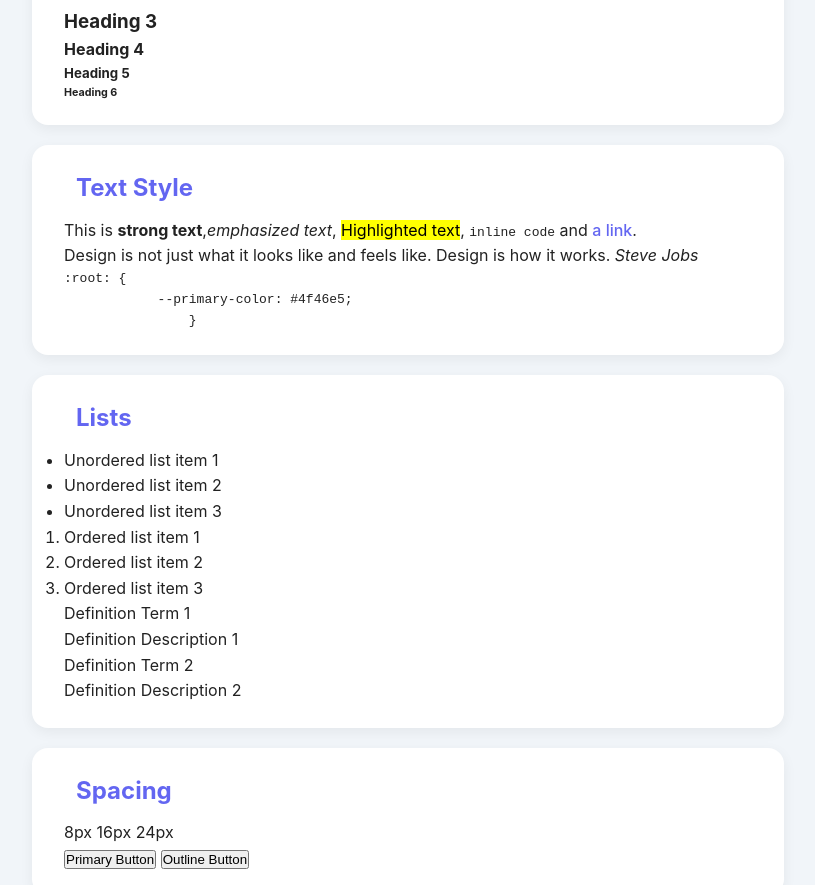
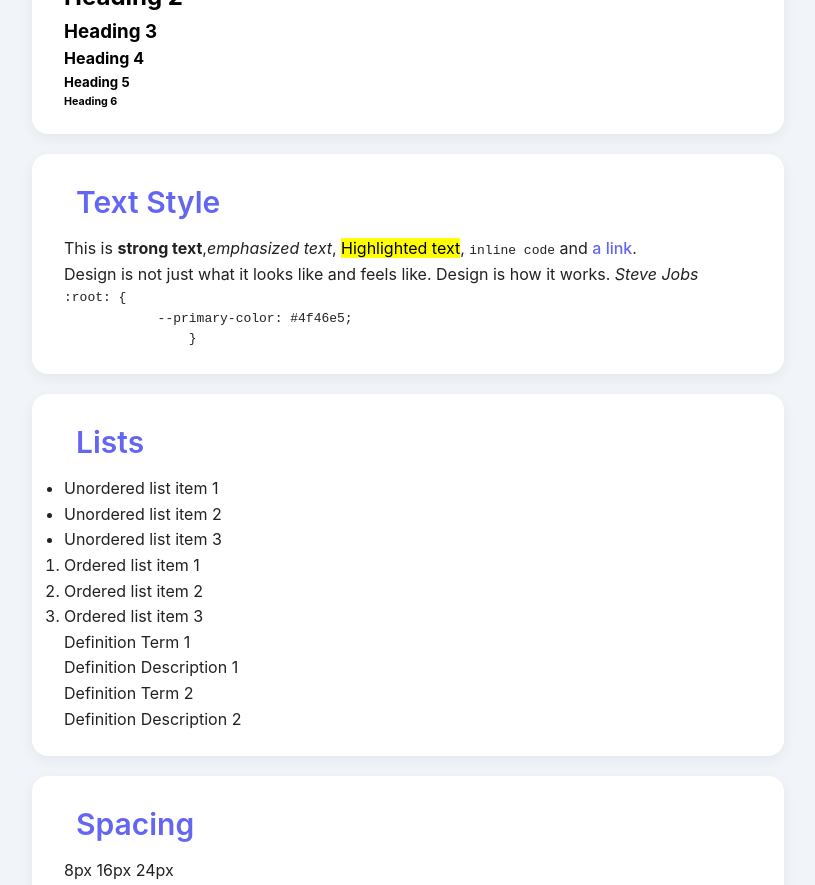
Before and after one commit to XYZ-4444/web-dev-lab-git, a plain HTML site: page LAB-1/module-2/P7/P7.html in a window 1280 px wide. Shown: the part 601-1486 px from the top of the page, without its empty margins (232-1047 px from the left). Drawn offline with Linux system fonts and the light colour scheme.

Commit message:
P7 Update

```diff
--- a/LAB-1/module-2/P7/P7.css
+++ b/LAB-1/module-2/P7/P7.css
@@ -58,11 +58,22 @@ aside:hover {
   box-shadow: 0 10px 24px rgba(0, 0, 0, 0.1);
 }
 
-h2 {
+.name{
   margin-bottom: 10px;
   color: var(--accent);
   border-left: 4 px solid var(--accent);
   padding-left: 12px;
+  font-size: 30px;
+  font-weight: 600;
+}
+#typography h1,
+#typography h2,
+#typography h3,
+#typography h4,
+#typography h5,
+#typography h6
+{
+  color:black;
 }
 
 a {
--- a/LAB-1/module-2/P7/P7.html
+++ b/LAB-1/module-2/P7/P7.html
@@ -17,7 +17,7 @@
     <main>
 
         <section id="colors">
-            <h2>Color Tokens</h2>
+            <div class="name">Color Tokens</div>
             <ul class="swatches">
                 <li class="swatch-primary">Primary</li>
                 <li class="swatch-secondary">Secondary</li>
@@ -28,7 +28,7 @@
         </section>
 
         <section id="typography">
-            <h2>Typography Scale</h2>
+            <div class="name">Typography Scale</div>
             <h1>Heading 1</h1>
             <h2>Heading 2</h2>
             <h3>Heading 3</h3>
@@ -38,7 +38,7 @@
         </section>
 
         <section id="inline-elements">
-            <h2>Text Style</h2>
+            <div class="name">Text Style</div>
             <p>This is <strong>strong text</strong>,<em>emphasized text</em>, <mark>Highlighted text</mark>,
                 <code>inline code</code> and
                 <a href="#">a link</a>.
@@ -53,7 +53,7 @@
         </section>
 
         <section id="lists">
-            <h2>Lists</h2>
+            <div class="name">Lists</div>
             <ul>
                 <li>Unordered list item 1</li>
                 <li>Unordered list item 2</li>
@@ -75,7 +75,7 @@
         </section>
 
         <section id="spacing">
-            <h2>Spacing</h2>
+            <div class="name">Spacing</div>
             <div class="spacing-demo">
                 <span class="space space-1">8px</span>
                 <span class="space space-2">16px</span>
@@ -90,7 +90,7 @@
     </main>
 
     <footer id="contact">
-        <h2>Contact</h2>
+        <div class="name">Contact</div>
         <address>
             Email: <a href="mailto:patelaryan0040@gmail.com">patelaryan0040@gmail.com</a>
             Github: <a href="https://github.com/XYZ-4444">github.com/XYZ-4444</a>
```
